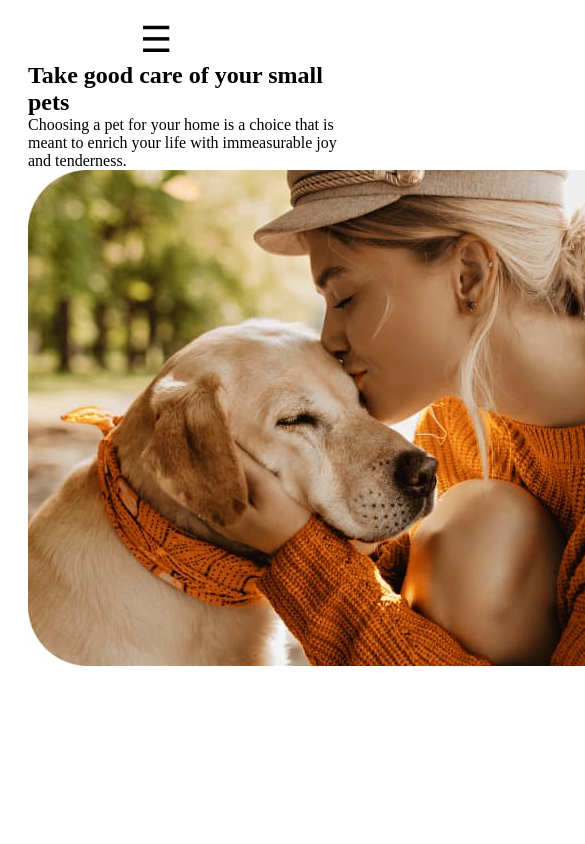
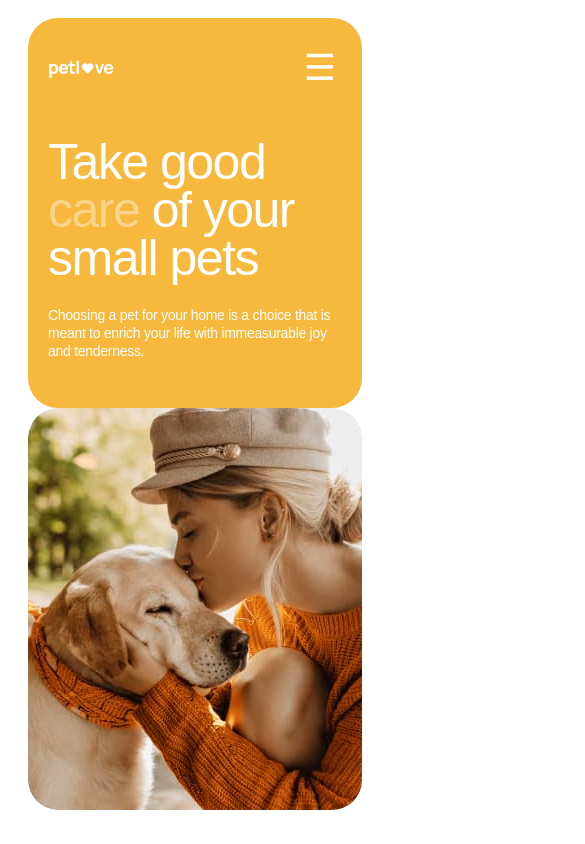
Before and after one commit to olena-hryhorzhevska/petlove, a React app: page / in a window 390 px wide. Shown: the top 844 px of the page, 585 px wide, since content can reach past the window. Built offline with nearby package versions, Linux system fonts and the light colour scheme; the HTML template or start-up script is replaced by a standard one.

Commit message:
home page mobile adapted

```diff
--- a/src/components/Header/Header.module.css
+++ b/src/components/Header/Header.module.css
@@ -1,3 +1,12 @@
+/* Hide nav menu for mobile and tablet */
+
+.nav,
+.auth {
+  display: none;
+}
+
+/* Mobile styles */
+
 .burgerBtn {
   border: none;
   background: transparent;
@@ -15,31 +24,10 @@
   justify-content: flex-end;
 }
 
-.menuPanel {
-  width: 260px;
-  height: 100%;
-  background: #fff;
-  padding: 24px;
-  display: flex;
-  flex-direction: column;
-  position: relative;
-}
-
 .menuTop {
   display: flex;
   align-items: center;
   justify-content: space-between;
-}
-
-.closeBtn {
-  position: absolute;
-  top: 24px;
-  right: 24px;
-  border: none;
-  background: transparent;
-  font-size: 28px;
-  cursor: pointer;
-  line-height: 1;
 }
 
 .menuLogo {
@@ -47,39 +35,14 @@
   width: auto;
 }
 
-.menuNav {
-  flex: 1;
-  display: flex;
-  flex-direction: column;
-  justify-content: center;
-  align-items: center;
-  gap: 16px;
-}
-
-.menuAuth {
-  display: flex;
-  justify-content: center;
-  gap: 12px;
-  padding: 0 24px 24px;
-}
-
-/* Hide nav menu for mobile and tablet */
-
-.nav,
-.auth {
-  display: none;
-}
-
-/* Tablet styles */
-
-@media (min-width: 768px) {
 .header {
   display: flex;
   align-items: center;
 }
+
 .logoImage {
   width: auto;
-    height: 28px;
+  height: 20px;
   object-fit: contain;
   display: block;
 }
@@ -93,7 +56,7 @@
 }
 
 .menuPanel {
-    width: 374px;
+  width: 218px;
   height: 100%;
   background: #fff;
   display: flex;
@@ -103,16 +66,17 @@
 
 .closeBtn {
   position: absolute;
-    top: 39px;
-    right: 32px;
+  top: 28px;
+  right: 20px;
   border: none;
   background: transparent;
-    font-size: 24px;
+  font-size: 30px;
   cursor: pointer;
   color: var(--color-black);
 }
 
 .menuNav {
+  flex: 1;
   display: flex;
   flex-direction: column;
   justify-content: center;
@@ -121,18 +85,18 @@
 }
 
 .menuNav .navLink {
-    width: 120px;
+  width: 119px;
   text-align: center;
   padding: 15px 0;
   border-radius: 30px;
   font-family: var(--font-family);
   font-weight: 500;
-    font-size: 16px;
+  font-size: 14px;
   text-decoration: none;
   color: var(--color-black);
-    line-height: 125%;
+  line-height: 129%;
   letter-spacing: -0.03em;
-    border: 1px solid rgba(38, 38, 38, 0.4);
+  border: 1px solid rgba(38, 38, 38, 0.15);
   background: transparent;
 }
 
@@ -142,6 +106,7 @@
 
 .menuAuth {
   display: flex;
+  flex-direction: column;
   justify-content: center;
   gap: 8px;
   padding-bottom: 40px;
@@ -153,14 +118,63 @@
   align-items: center;
   justify-content: center;
   border-radius: 30px;
-    height: 50px;
+  height: 42px;
   font-weight: 500;
-    font-size: 15px;
-    line-height: 125%;
+  font-size: 14px;
+  line-height: 129%;
   letter-spacing: -0.03em;
   font-family: var(--font-family);
   text-transform: uppercase;
   text-decoration: none;
+}
+
+.menuLoginBtn {
+  background-color: var(--color-dark-yellow);
+  color: var(--color-white);
+  max-width: 178px;
+}
+
+.menuRegisterBtn {
+  background: var(--color-light-yellow);
+  color: var(--color-dark-yellow);
+  max-width: 178px;
+}
+
+/* Tablet styles */
+
+@media (min-width: 768px) {
+  .logoImage {
+    height: 28px;
+  }
+
+  .menuPanel {
+    width: 374px;
+  }
+
+  .closeBtn {
+    top: 39px;
+    right: 32px;
+    font-size: 24px;
+    padding: 0;
+  }
+
+  .menuNav .navLink {
+    width: 120px;
+    font-size: 16px;
+    line-height: 125%;
+    border: 1px solid rgba(38, 38, 38, 0.4);
+  }
+
+  .menuAuth {
+    display: flex;
+    flex-direction: row;
+  }
+
+  .menuLoginBtn,
+  .menuRegisterBtn {
+    height: 50px;
+    font-size: 15px;
+    line-height: 125%;
   }
 
   .menuLoginBtn {
--- a/src/pages/Home/Home.module.css
+++ b/src/pages/Home/Home.module.css
@@ -1,9 +1,8 @@
-@media (min-width: 768px) {
 .heroCard {
-    padding: 27px 32px 16px;
-    height: 496px;
+  padding: 28px 20px 0;
+  height: 390px;
   background: var(--color-dark-yellow);
-    border-radius: 60px;
+  border-radius: 30px;
   position: relative;
   width: 100%;
   display: flex;
@@ -13,13 +12,14 @@
 .title {
   font-family: var(--font-family);
   font-weight: 500;
-    font-size: 80px;
+  font-size: 50px;
   line-height: 96%;
   letter-spacing: -0.03em;
   color: var(--color-white);
-    max-width: 640px;
+  max-width: 295px;
   margin: 0;
 }
+
 .titleLight {
   color: rgba(255, 255, 255, 0.4);
 }
@@ -30,24 +30,24 @@
   flex-direction: column;
   justify-content: center;
   align-items: center;
-    gap: 32px;
+  gap: 24px;
 }
 
 .subtitle {
   margin: 0;
   color: var(--color-white);
-    max-width: 255px;
+  max-width: 295px;
   font-family: var(--font-family);
   font-weight: 300;
-    font-size: 18px;
-    line-height: 122%;
+  font-size: 14px;
+  line-height: 129%;
   letter-spacing: -0.02em;
   align-self: flex-end;
 }
 
 .imageCard {
-    height: 496px;
-    border-radius: 60px;
+  height: 402px;
+  border-radius: 30px;
   overflow: hidden;
   position: relative;
 }
@@ -57,6 +57,33 @@
   height: 100%;
   object-fit: cover;
   display: block;
+}
+
+@media (min-width: 768px) {
+  .heroCard {
+    padding: 27px 32px 16px;
+    height: 496px;
+    border-radius: 60px;
+  }
+
+  .title {
+    font-size: 80px;
+    max-width: 640px;
+  }
+
+  .heroContent {
+    gap: 32px;
+  }
+
+  .subtitle {
+    max-width: 255px;
+    font-size: 18px;
+    line-height: 122%;
+  }
+
+  .imageCard {
+    height: 496px;
+    border-radius: 60px;
   }
 }
 
--- a/src/pages/Home/Home.tsx
+++ b/src/pages/Home/Home.tsx
@@ -20,15 +20,24 @@ export default function HomePage() {
       </section>
 
       <section className={css.imageCard}>
-        <img
-          className={css.image}
-          src="/images/tab-hero-photo-1x.jpg"
-          srcSet="
-    /images/tab-hero-photo-1x.jpg 1x,
-    /images/tab-hero-photo-2x.jpg 2x
-  "
-          alt="Woman hugging a dog"
-        />
+        <picture>
+          <source
+            media="(min-width: 1280px)"
+            srcSet="/images/hero-photo-1x.jpg 1x, /images/hero-photo-2x.jpg 2x"
+          />
+
+          <source
+            media="(min-width: 768px)"
+            srcSet="/images/tab-hero-photo-1x.jpg 1x, /images/tab-hero-photo-2x.jpg 2x"
+          />
+
+          <img
+            className={css.image}
+            src="/images/mob-hero-photo-1x.jpg"
+            srcSet="/images/mob-hero-photo-1x.jpg 1x, /images/mob-hero-photo-2x.jpg 2x"
+            alt="Woman hugging a dog"
+          />
+        </picture>
       </section>
     </main>
   );
```
Also changed, not shown: public/images/mob-hero-photo-1x.jpg (added), public/images/mob-hero-photo-2x.jpg (added). Lines whose indentation alone changed are shown as unchanged.
